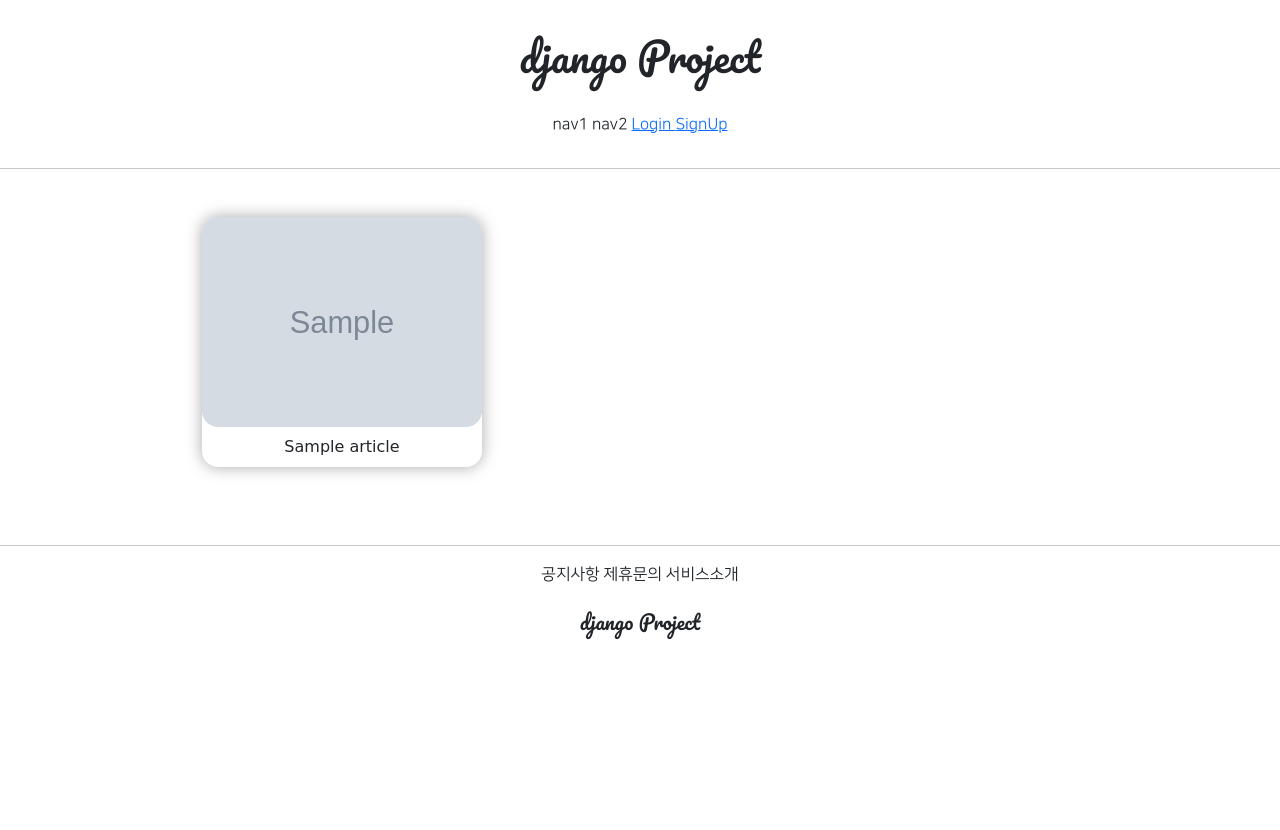
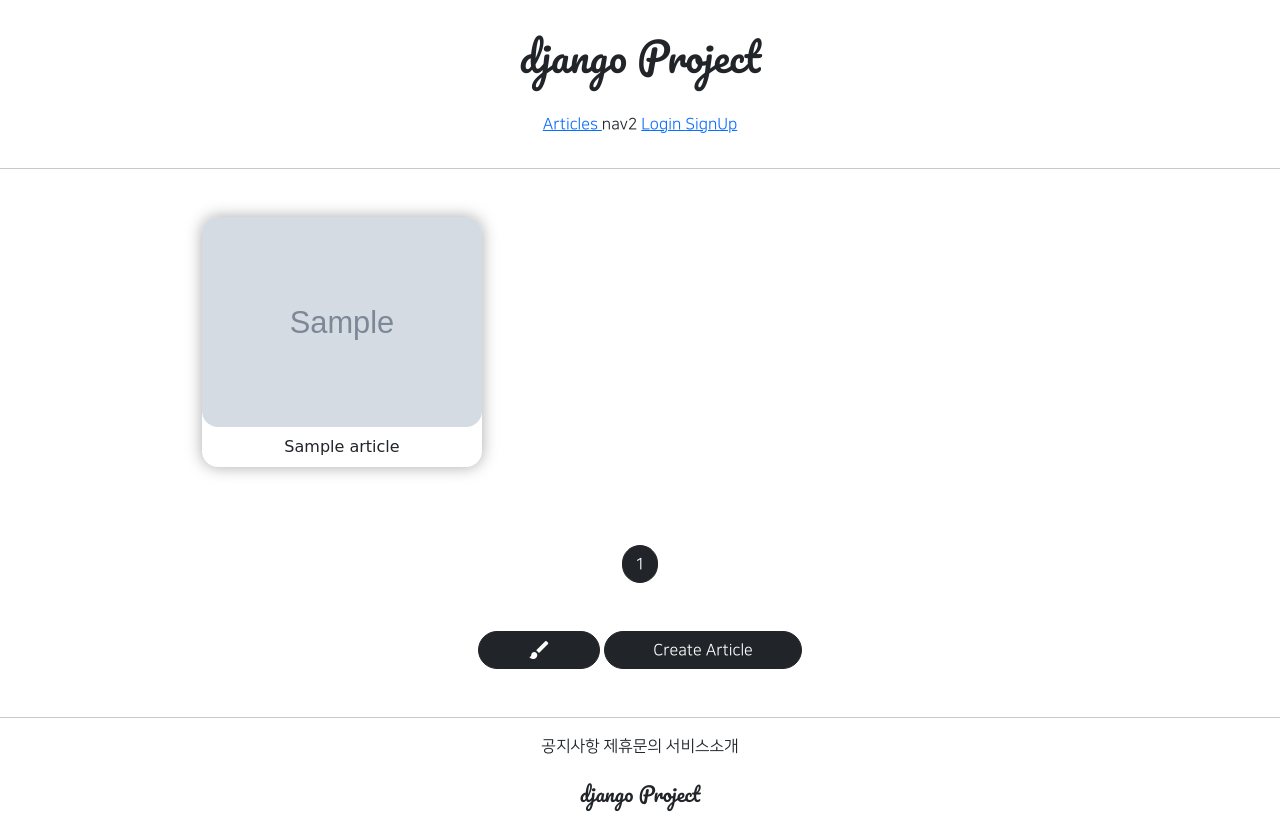
Before and after one commit to kokimian/git_1ban_web, a Django app: page /articles/list/ in a window 1280 px wide. Before the commit the page ends 639 px from the top, so only its background shows below. Run offline with Django 3.2, Linux system fonts and the light colour scheme; tables that the repository leaves empty hold one stand-in row (values such as "Sample post"); grey boxes marked "Sample" are stand-in pictures; parts of the project's set-up code (start-up, migrations or seed data) failed here and were passed over; some libraries are stand-ins or nearby versions; some web fonts are replaced.

Commit message:
2021/08/05 1ban class commit 2

```diff
--- a/articleapp/templates/articleapp/list.html
+++ b/articleapp/templates/articleapp/list.html
@@ -39,6 +39,20 @@
 
     </div>
 
+
     <script src="{% static 'js/magicgrid.js' %}"></script>
 
+    {% include 'snippets/pagination.html' %}
+
+    <div class="text-center my-5">
+        <a href="{% url 'articleapp:create' %}"
+            class="btn btn-dark rounded-pill px-5 material-icons">
+            brush
+        </a>
+        <a href="{% url 'articleapp:create' %}"
+            class="btn btn-dark rounded-pill px-5">
+            Create Article
+        </a>
+    </div>
+
 {% endblock %}
--- a/articleapp/views.py
+++ b/articleapp/views.py
@@ -58,4 +58,4 @@ class ArticleListView(ListView):
     model = Article
     context_object_name = 'article_list'
     template_name = 'articleapp/list.html'
-    paginate_by = 20
+    paginate_by = 2
--- a/templates/header.html
+++ b/templates/header.html
@@ -4,7 +4,11 @@
         <h1>django Project</h1>
     </div>
     <div class="djangoProject_header_button">
-        <span>nav1</span>
+        <span>
+            <a href="{% url 'articleapp:list' %}">
+                Articles
+            </a>
+        </span>
         <span>nav2</span>
         {% if not user.is_authenticated %}
         <span>
--- /dev/null
+++ b/templates/snippets/pagination.html
@@ -0,0 +1,19 @@
+
+    <div class="text-center my-5">
+        {%  if page_obj.has_previous %}
+            <a href="?page={{ page_obj.previous_page_number }}"
+                class="btn btn-secondary rounded-pill">
+                {{ page_obj.previous_page_number }}
+            </a>
+        {% endif %}
+        <a href="#"
+            class="btn btn-dark rounded-pill">
+            {{ page_obj.number }}
+        </a>
+        {%  if page_obj.has_next %}
+            <a href="?page={{ page_obj.next_page_number }}"
+                class="btn btn-secondary rounded-pill">
+                {{ page_obj.next_page_number }}
+            </a>
+        {% endif %}
+    </div>
```
